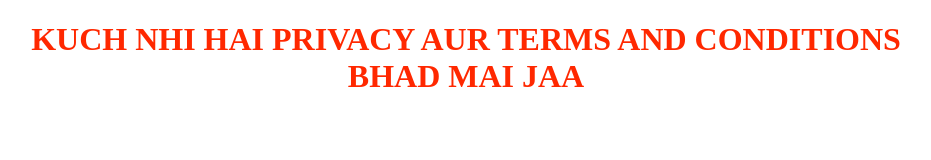
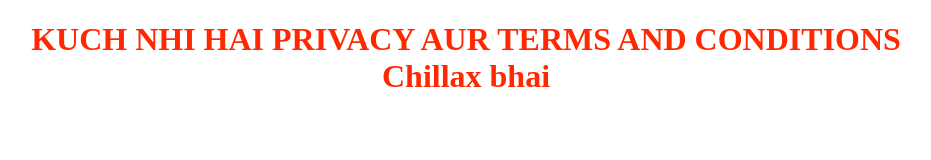
Before and after one commit to tusharjkhapre/batman, a plain HTML site: page privacy.html in a window 1280 px wide. Shown: the whole page, without its empty margins (174-1105 px from the left). Drawn offline with Linux system fonts and the light colour scheme.

Commit message:
edited_t&c

```diff
--- a/privacy.html
+++ b/privacy.html
@@ -6,6 +6,6 @@
 	<title>Privacy & Terms</title>
 </head>
 <body>
-<h1 style="color: #ff2800; text-align: center"><b>KUCH NHI HAI PRIVACY AUR TERMS AND CONDITIONS </b><br> <b> BHAD MAI JAA</b></h1>
+<h1 style="color: #ff2800; text-align: center"><b>KUCH NHI HAI PRIVACY AUR TERMS AND CONDITIONS </b><br> <b> Chillax bhai</b></h1>
 </body>
 </html>
```
